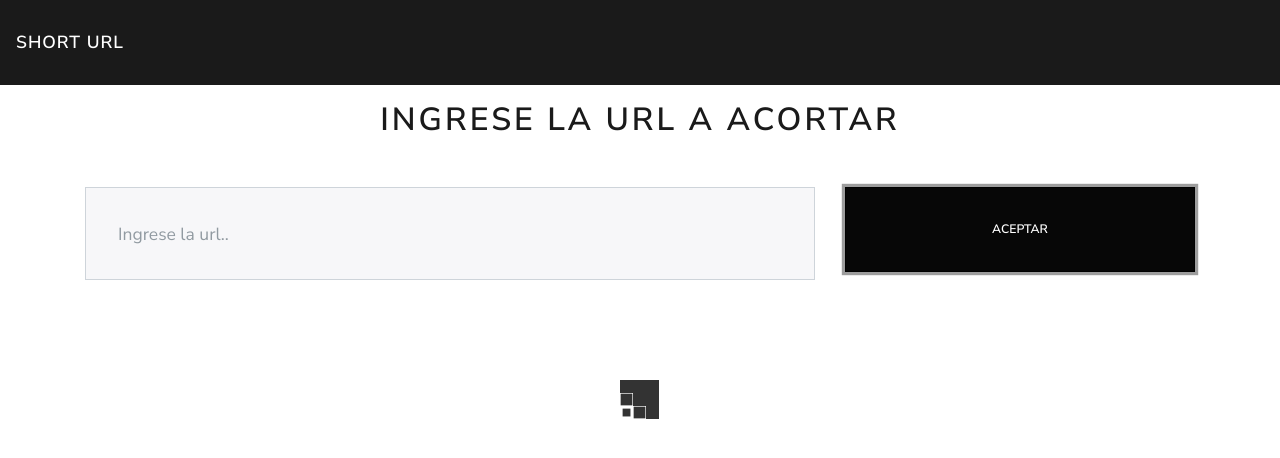
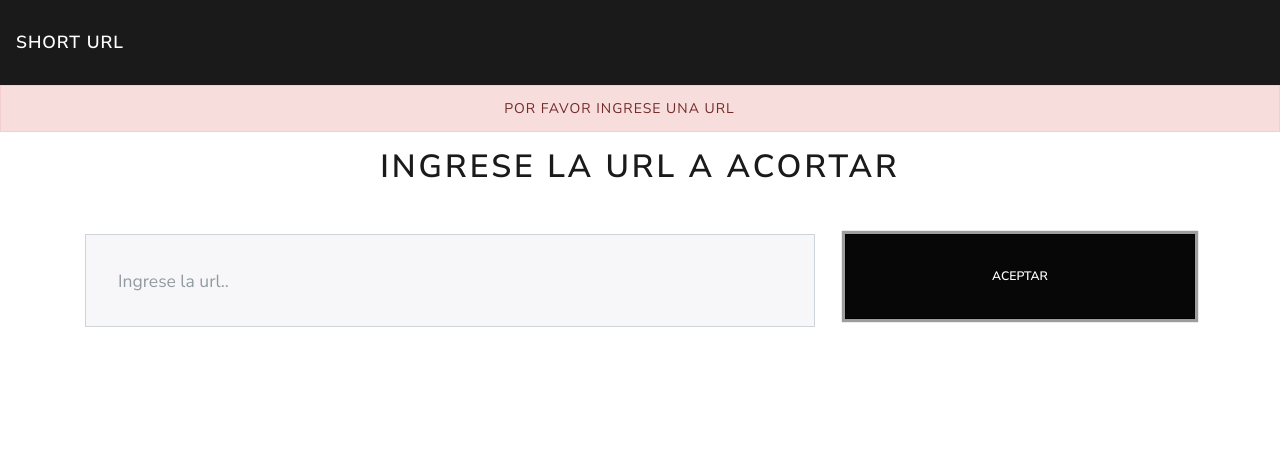
Before and after one commit to truizdiaz/angular-bitly, an Angular app: page / in a window 1280 px wide. Both pictures are taken after a click on the button "ACEPTAR". Shown: the top 458 px of the page. Built offline with nearby package versions, Linux system fonts and the light colour scheme; no server answers.

Commit message:
Validamos cadena vacia

```diff
--- a/src/app/components/short-url/short-url.component.css
+++ b/src/app/components/short-url/short-url.component.css
@@ -0,0 +1,3 @@
+.alert {
+    text-align: center;
+}
--- a/src/app/components/short-url/short-url.component.html
+++ b/src/app/components/short-url/short-url.component.html
@@ -1,3 +1,6 @@
+<div *ngIf="mostrarError" class="alert alert-dismissible alert-danger">
+    <strong>{{ textError | uppercase  }}</strong>
+  </div>
 <div class="container mt-3">
     <h1 class="display-5 text-center">INGRESE LA URL A ACORTAR</h1>
     <div class="row mt-5 mb-4">
--- a/src/app/components/short-url/short-url.component.ts
+++ b/src/app/components/short-url/short-url.component.ts
@@ -11,18 +11,36 @@ export class ShortUrlComponent implements OnInit {
   urlShort: string;
   urlProcesada: boolean;
   loading: boolean;
+  mostrarError: boolean;
+  textError: string;
 
   constructor(private _shortUrlService: ShortUrlService) {
     this.nombreUrl = '';
     this.urlShort = '';
     this.urlProcesada = false;
     this.loading = false;
+    this.mostrarError = false;
+    this.textError = '';
   }
 
   ngOnInit(): void {
   }
 
   procesarUrl() {
+
+    // Validar si la url es vacia ''
+    if(this.nombreUrl === '') {
+      this.mostrarError = true;
+      this.textError = 'Por favor ingrese una url';
+
+      // Mostramos error por 4 segundos
+      setTimeout(() => {
+        this.mostrarError = false;
+      }, 4000);
+
+      return;
+    }
+
     this.urlProcesada = false;
     this.loading = true;
 
```
